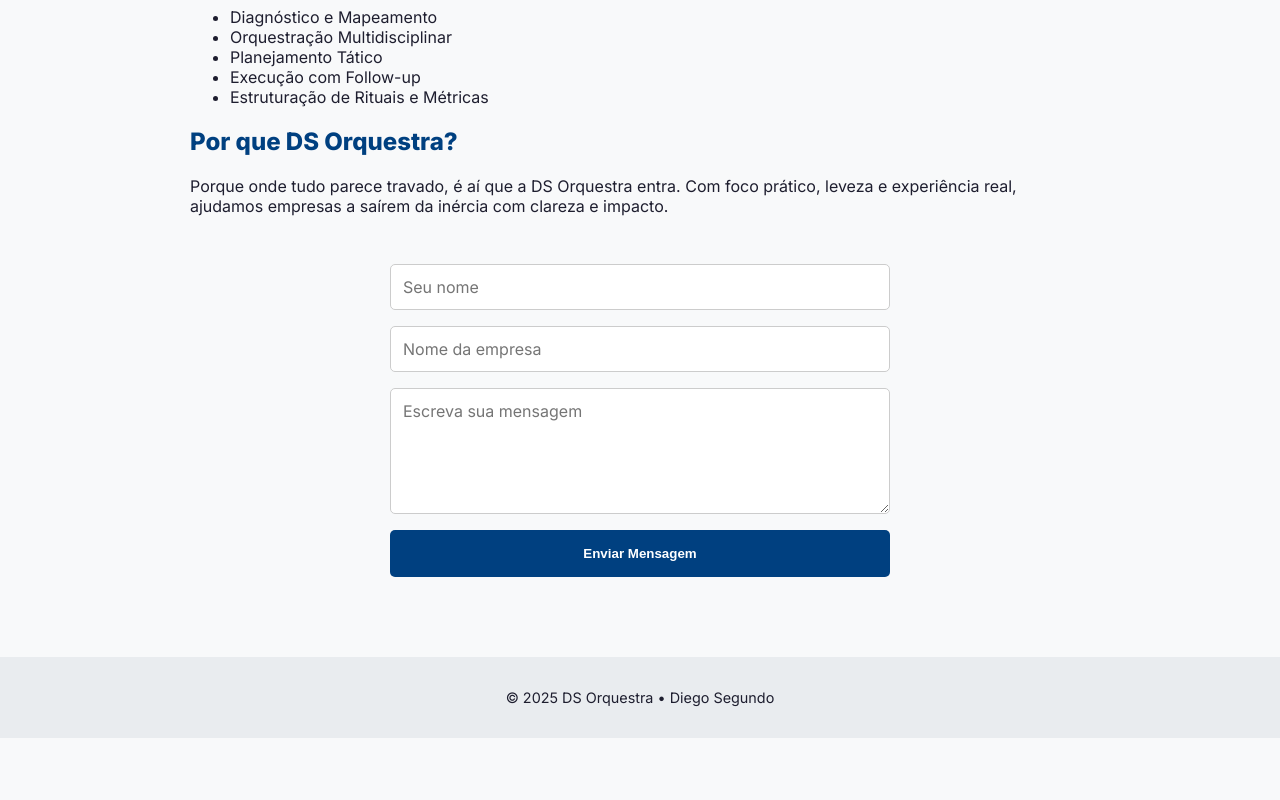
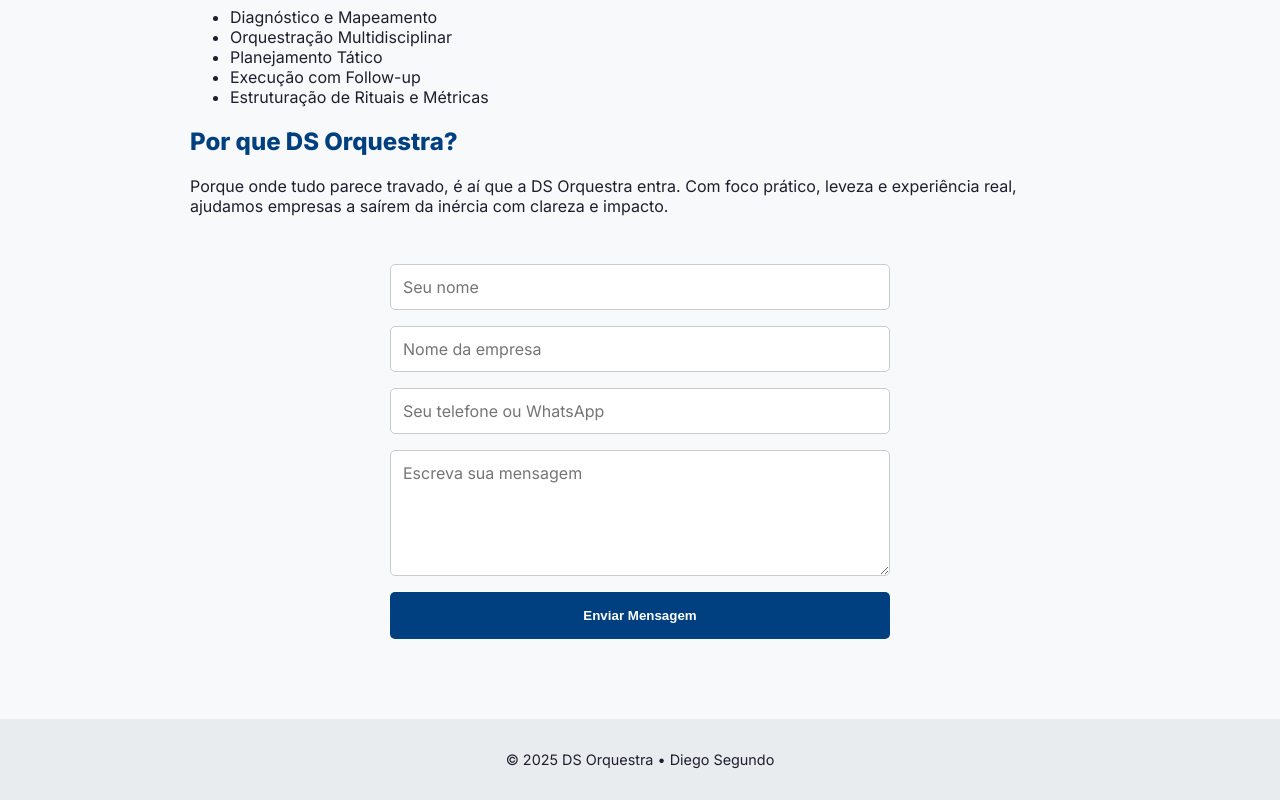
Before and after one commit to DIECARSEG/ds-orquestra, a plain HTML site: page index.html in a window 1280 px wide. Shown: the part 891-1691 px from the top of the page. Before the commit the page ends 1629 px from the top, so only its background shows below. Drawn offline with Linux system fonts and the light colour scheme.

Commit message:
Update index.html

```diff
--- a/index.html
+++ b/index.html
@@ -119,6 +119,7 @@
       <form action="https://formspree.io/f/mldljayv" method="POST">
         <input type="text" name="nome" placeholder="Seu nome" required>
         <input type="text" name="empresa" placeholder="Nome da empresa">
+        <input type="tel" name="telefone" placeholder="Seu telefone ou WhatsApp">
         <textarea name="mensagem" placeholder="Escreva sua mensagem" rows="5" required></textarea>
         <button type="submit">Enviar Mensagem</button>
       </form>
```
